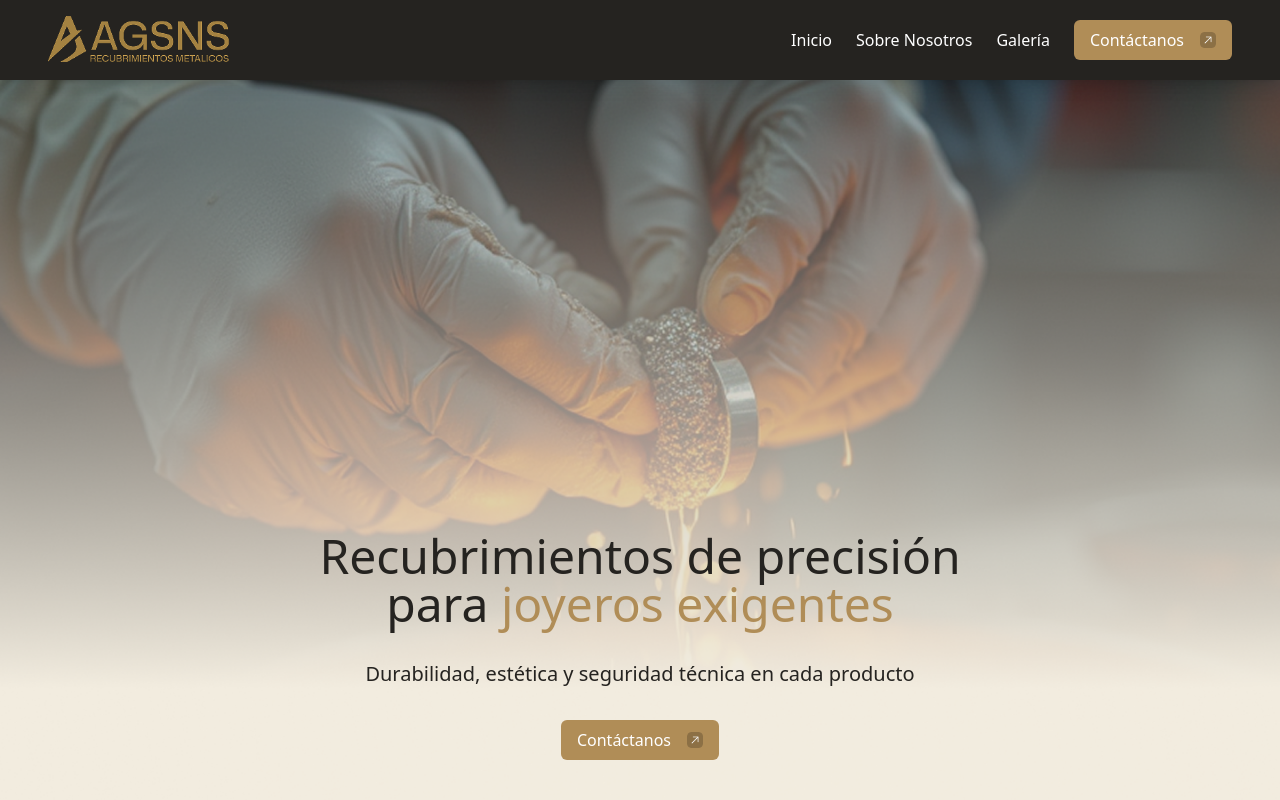
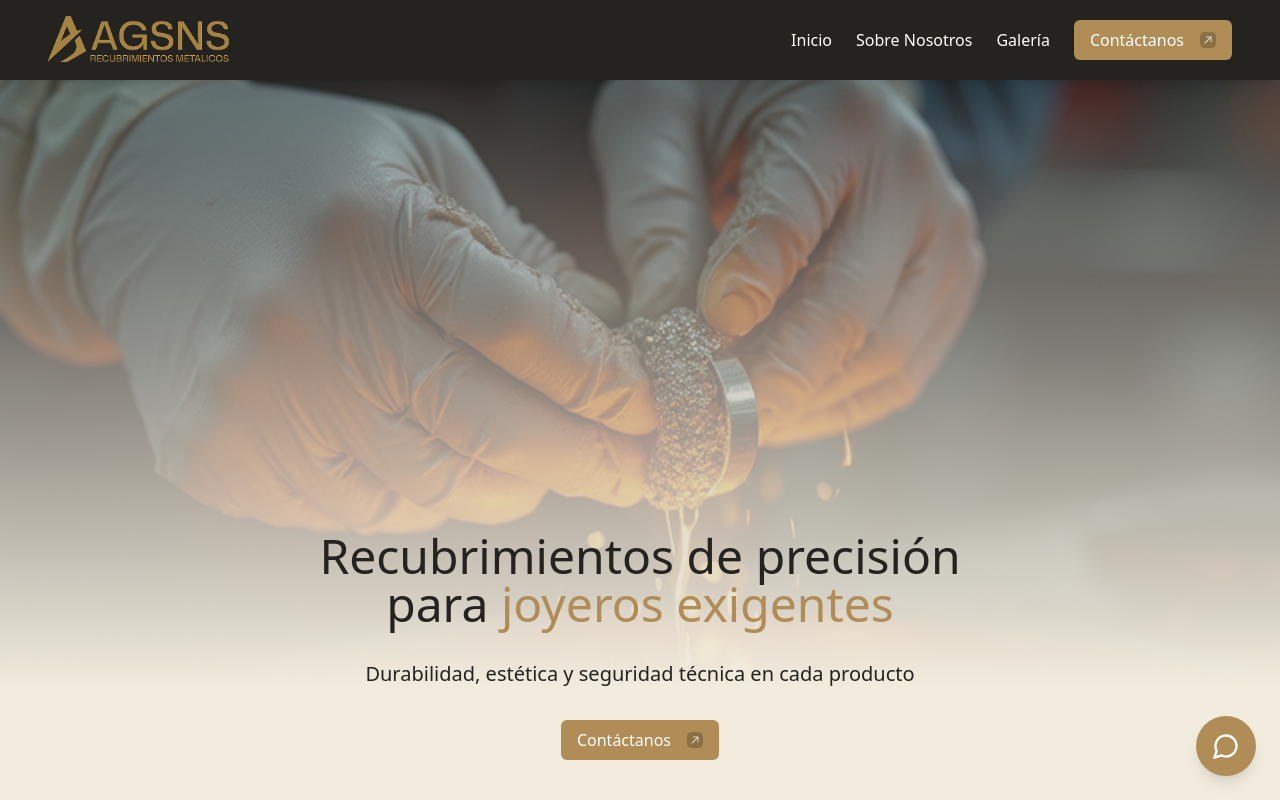
Before and after one commit to tomaslami/agsns-website, a Next.js app: page / in a window 1280 px wide. Shown: the top 800 px of the page. Built offline with nearby package versions, Linux system fonts and the light colour scheme; a web font is replaced by a local one.

Commit message:
Add Floating WhatsApp button to RootLayout for enhanced customer engagement

```diff
--- a/app/layout.tsx
+++ b/app/layout.tsx
@@ -1,6 +1,7 @@
 import type React from "react"
 import "./globals.css"
 import { ThemeProvider } from "@/components/theme-provider"
+import FloatingWhatsAppButton from "@/components/floating-whatsapp-button"
 
 export const metadata = {
   title: "AGSNS - Recubrimientos Metálicos",
@@ -28,6 +29,10 @@ export default function RootLayout({
         <ThemeProvider attribute="class" defaultTheme="light" enableSystem disableTransitionOnChange>
           {children}
         </ThemeProvider>
+        <FloatingWhatsAppButton
+        phoneNumber="+541126968368"
+        message="Hola!! Estoy interesado/a en sus servicios."
+      />
       </body>
     </html>
   )
--- /dev/null
+++ b/components/floating-whatsapp-button.tsx
@@ -0,0 +1,30 @@
+"use client"
+
+import { MessageCircle } from "lucide-react"
+import Link from "next/link"
+
+interface FloatingWhatsAppButtonProps {
+  phoneNumber: string
+  message?: string
+}
+
+export default function FloatingWhatsAppButton({ phoneNumber, message }: FloatingWhatsAppButtonProps) {
+  const whatsappLink = `https://wa.me/${phoneNumber.replace(/\D/g, "")}${message ? `?text=${encodeURIComponent(message)}` : ""}`
+
+  return (
+    <Link
+      href={whatsappLink}
+      target="_blank"
+      rel="noopener noreferrer"
+      className="fixed bottom-6 right-6 bg-[#B08D57] text-white p-4 rounded-full shadow-lg hover:bg-groppa-green/90 transition-colors duration-300 z-50 flex items-center justify-center"
+      aria-label="Contactar por WhatsApp"
+    >
+      <MessageCircle size={28} />
+    </Link>
+  )
+}
+
+FloatingWhatsAppButton.defaultProps = {
+  phoneNumber: "+1234567890", // Default placeholder
+  message: "Hola!! Estoy interesado/a en sus servicios.",
+}
```
